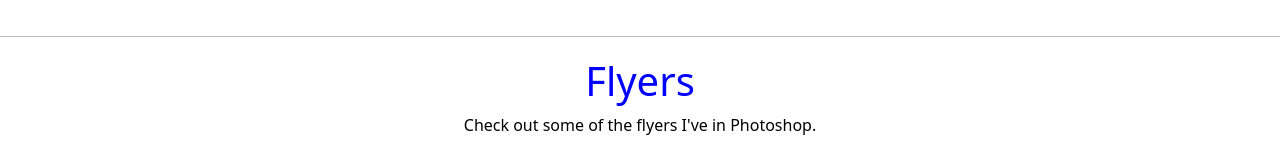
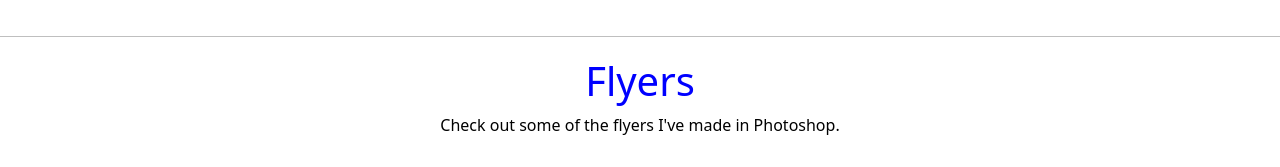
Before and after one commit to ben-perk/Porfolio-Project, a plain HTML site: page index.html in a window 1280 px wide. Shown: the part 2110-2277 px from the top of the page. Drawn offline with nearby package versions, Linux system fonts and the light colour scheme.

Commit message:
Update index.html

```diff
--- a/index.html
+++ b/index.html
@@ -145,7 +145,7 @@
   <hr>
   <section id="flyers-section">
     <h1>Flyers</h1>
-    <p>Check out some of the flyers I've in Photoshop.</p>
+    <p>Check out some of the flyers I've made in Photoshop.</p>
     <main>
      <!-- Bootstrap Carousel -->
      <div id="carouselExampleFade" class="carousel slide carousel-fade" data-bs-ride="carousel">
```
